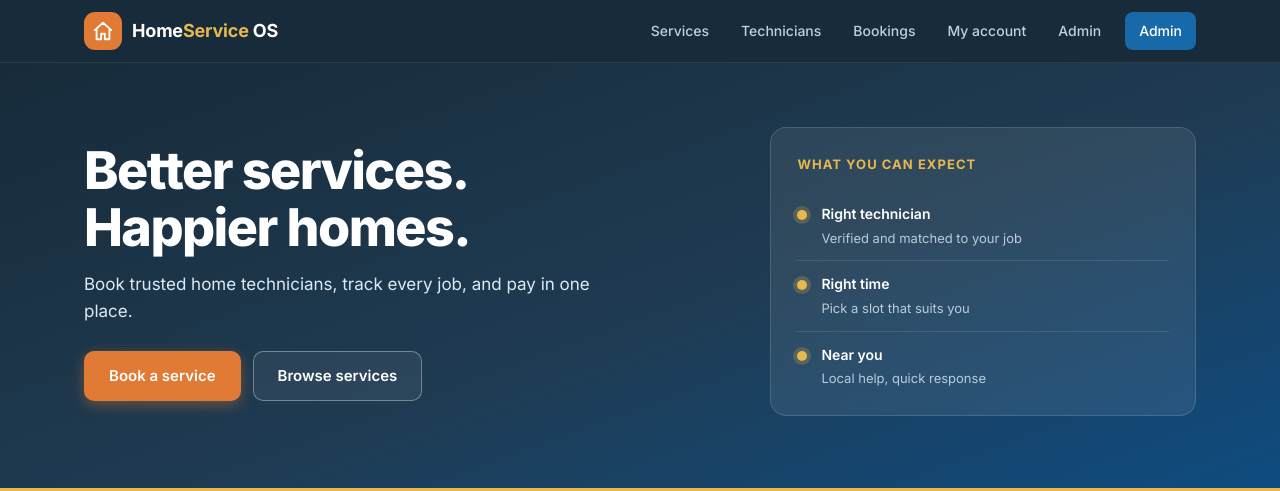
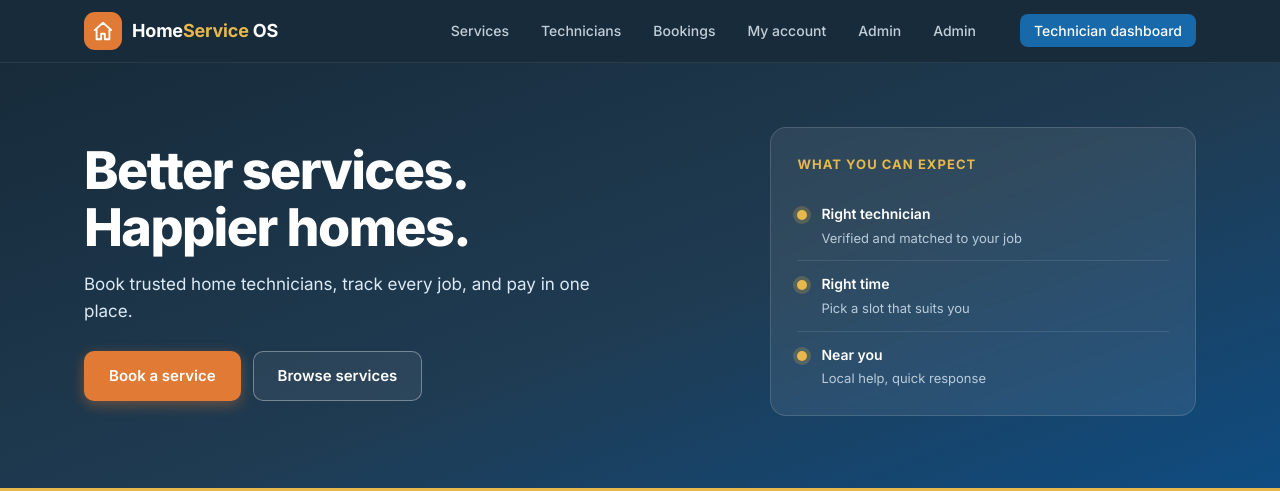
Before and after one commit to kalyan-91/home_service_hub, a Flask app: page / in a window 1280 px wide. Shown: the top 491 px of the page. Run offline with Flask 3, Linux system fonts and the light colour scheme; parts of the project's set-up code (start-up, migrations or seed data) failed here and were passed over.

Commit message:
Update base.html

```diff
--- a/templates/base.html
+++ b/templates/base.html
@@ -27,6 +27,7 @@
       <a href="/customer">My account</a>
       <a href="/admin/dashboard">Admin</a>
       <a href="/admin/login">Admin</a>
+      <li><a href="/dashboards/technician_login">Technician dashboard</a></li>
     </nav>
   </div>
 </div>
```
